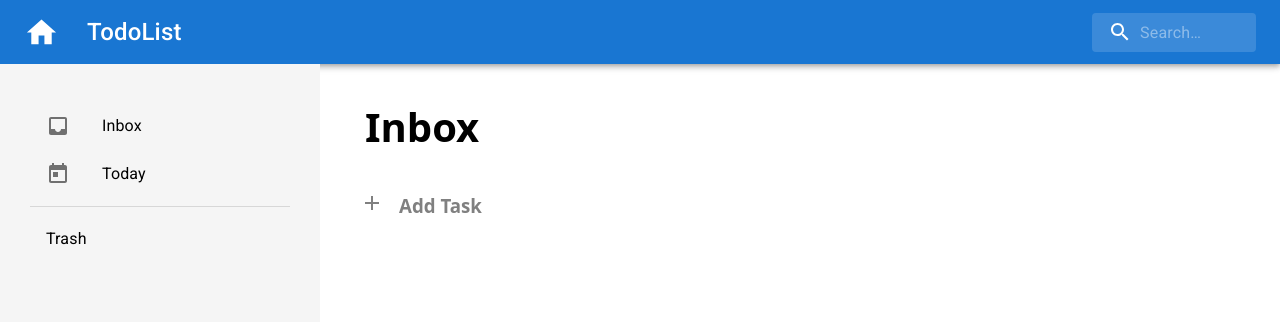
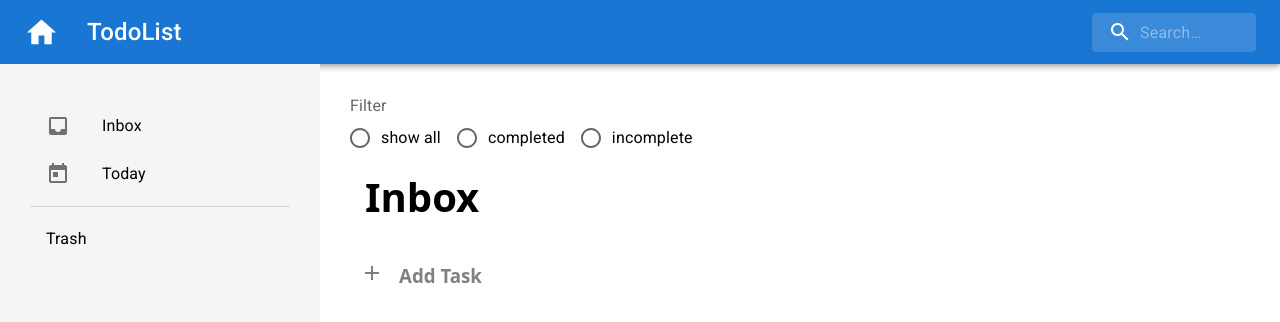
Before and after one commit to MickeySK03/todolist, a React (Vite) app: page / in a window 1280 px wide. Shown: the top 322 px of the page. Built offline with nearby package versions, Linux system fonts and the light colour scheme.

Commit message:
searchBarAndFilter

```diff
--- a/src/App.jsx
+++ b/src/App.jsx
@@ -8,6 +8,7 @@ import AppBar from "./components/AppBar";
 import SideBar from "./components/SideBar";
 import TodoCreate from "./components/TodoCreate";
 import TodoLists from "./components/TodoLists";
+import FilterTodo from "./components/FilterTodos";
 
 function App() {
   return (
@@ -19,6 +20,9 @@ function App() {
         <SideBar />
       </div>
       <div className="todo_content">
+        <div>
+          <FilterTodo />
+        </div>
         <div className="todo_Inbox">Inbox</div>
         <div>
           <TodoCreate />
--- a/src/components/AppBar.jsx
+++ b/src/components/AppBar.jsx
@@ -7,6 +7,8 @@ import Typography from "@mui/material/Typography";
 import InputBase from "@mui/material/InputBase";
 import SearchIcon from "@mui/icons-material/Search";
 import HomeIcon from "@mui/icons-material/Home";
+import { useEffect, useState } from "react";
+import useTodo from "../hooks/useTodo";
 
 const Search = styled("div")(({ theme }) => ({
   position: "relative",
@@ -51,6 +53,23 @@ const StyledInputBase = styled(InputBase)(({ theme }) => ({
 }));
 
 export default function AppBar() {
+  const { searchTodo } = useTodo();
+  const [searchKeyword, setSearchKeyword] = useState("");
+
+  useEffect(() => {
+    let timeoutId = setTimeout(() => {
+      console.log("Search");
+      if (searchKeyword.trim() !== "") searchTodo(searchKeyword);
+    }, 1000);
+
+    return () => {
+      clearTimeout(timeoutId);
+    };
+  }, [searchKeyword, searchTodo]);
+
+  const handleChangeInput = (e) => {
+    setSearchKeyword(e.target.value);
+  };
   return (
     <Box sx={{ flexGrow: 1 }}>
       <SearchAppBar position="static">
@@ -80,6 +99,8 @@ export default function AppBar() {
             <StyledInputBase
               placeholder="Search…"
               inputProps={{ "aria-label": "search" }}
+              value={searchKeyword}
+              onChange={handleChangeInput}
             />
           </Search>
         </Toolbar>
--- /dev/null
+++ b/src/components/FilterTodos.jsx
@@ -0,0 +1,46 @@
+import Radio from "@mui/material/Radio";
+import RadioGroup from "@mui/material/RadioGroup";
+import FormControlLabel from "@mui/material/FormControlLabel";
+import FormControl from "@mui/material/FormControl";
+import FormLabel from "@mui/material/FormLabel";
+import useTodo from "../hooks/useTodo";
+
+export default function FilterTodo() {
+  const { setShowTodos, allTodos } = useTodo();
+
+  const handleShowAll = () => setShowTodos(allTodos);
+  const handleShowCompleted = () =>
+    setShowTodos(allTodos.filter((todo) => todo.status == true));
+  const handleShowInComplete = () =>
+    setShowTodos(allTodos.filter((todo) => todo.status == false));
+
+  return (
+    <FormControl>
+      <FormLabel id="demo-row-radio-buttons-group-label">Filter</FormLabel>
+      <RadioGroup
+        row
+        aria-labelledby="demo-row-radio-buttons-group-label"
+        name="row-radio-buttons-group"
+      >
+        <FormControlLabel
+          value="show all"
+          control={<Radio />}
+          label="show all"
+          onClick={handleShowAll}
+        />
+        <FormControlLabel
+          value="completed"
+          control={<Radio />}
+          label="completed"
+          onClick={handleShowCompleted}
+        />
+        <FormControlLabel
+          value="incomplete"
+          control={<Radio />}
+          label="incomplete"
+          onClick={handleShowInComplete}
+        />
+      </RadioGroup>
+    </FormControl>
+  );
+}
--- a/src/components/TodoItem.jsx
+++ b/src/components/TodoItem.jsx
@@ -18,7 +18,6 @@ export default function TodoItem({ todo }) {
   const { deleteTodo, checkListStatus } = useTodo();
   const [todoOpenForm, setTodoOpenForm] = useState(false);
   const [checked, setChecked] = useState(todo?.status || false);
-  console.log("check status", checked);
 
   const handleEdit = () => {
     setTodoOpenForm(!todoOpenForm);
--- a/src/components/TodoLists.jsx
+++ b/src/components/TodoLists.jsx
@@ -3,12 +3,12 @@ import useTodo from "../hooks/useTodo";
 import TodoItem from "./TodoItem";
 
 export default function TodoLists() {
-  const { allTodos } = useTodo();
-  console.log(allTodos);
+  const { showTodos } = useTodo();
+
   return (
     <>
       <List sx={{ width: "100%", bgcolor: "background.paper" }}>
-        {allTodos.map((todo) => (
+        {showTodos.map((todo) => (
           <TodoItem key={todo.id} todo={todo} />
         ))}
       </List>
--- a/src/context/TodoContext.jsx
+++ b/src/context/TodoContext.jsx
@@ -7,12 +7,12 @@ export const TodoContext = createContext();
 export default function TodoContextProvider({ children }) {
   const [isOpen, setIsOpen] = useState(false);
   const [allTodos, setAllTodos] = useState([]);
-  const [items, setItems] = useState([]);
+  const [showTodos, setShowTodos] = useState([]);
 
   useEffect(() => {
     const getTodo = JSON.parse(localStorage.getItem("todolist") || "[]");
     setAllTodos(getTodo);
-    setItems(getTodo);
+    setShowTodos(getTodo);
   }, []);
 
   const createTodo = (TaskInput) => {
@@ -22,8 +22,8 @@ export default function TodoContextProvider({ children }) {
       status: false,
     };
     setAllTodos((prev) => [newTodo, ...prev]);
-    setItems((prev) => [newTodo, ...prev]);
-    localStorage.setItem("todolist", JSON.stringify([newTodo, ...items]));
+    setShowTodos((prev) => [newTodo, ...prev]);
+    localStorage.setItem("todolist", JSON.stringify([newTodo, ...allTodos]));
   };
 
   const editTodoTask = (todoId, updateTask) => {
@@ -31,7 +31,7 @@ export default function TodoContextProvider({ children }) {
       todo.id === todoId ? { ...todo, task: updateTask } : todo
     );
     setAllTodos(updateTodos);
-    setItems(updateTodos);
+    setShowTodos(updateTodos);
     localStorage.setItem("todolist", JSON.stringify(updateTodos));
   };
 
@@ -40,15 +40,25 @@ export default function TodoContextProvider({ children }) {
       todo.id === todoId ? { ...todo, status: status } : todo
     );
     setAllTodos(updateCheckList);
-    setItems(updateCheckList);
+    setShowTodos(updateCheckList);
     localStorage.setItem("todolist", JSON.stringify(updateCheckList));
   };
 
   const deleteTodo = (todoId) => {
     const deleteItem = allTodos.filter((todo) => todo.id !== todoId);
     setAllTodos(deleteItem);
-    setItems(deleteItem);
+    setShowTodos(deleteItem);
     localStorage.setItem("todolist", JSON.stringify(deleteItem));
+  };
+
+  const searchTodo = (keyword) => {
+    if (keyword.trim() === "") setShowTodos(allTodos);
+    const newItems = allTodos.filter(
+      (todoObj) =>
+        todoObj.task.header.toLowerCase().includes(keyword.toLowerCase()) ||
+        todoObj.task.description.toLowerCase().includes(keyword.toLowerCase())
+    );
+    setShowTodos(newItems);
   };
 
   const objTodo = {
@@ -60,6 +70,9 @@ export default function TodoContextProvider({ children }) {
     deleteTodo,
     editTodoTask,
     checkListStatus,
+    searchTodo,
+    showTodos,
+    setShowTodos,
   };
   return (
     <TodoContext.Provider value={objTodo}>{children}</TodoContext.Provider>
```
